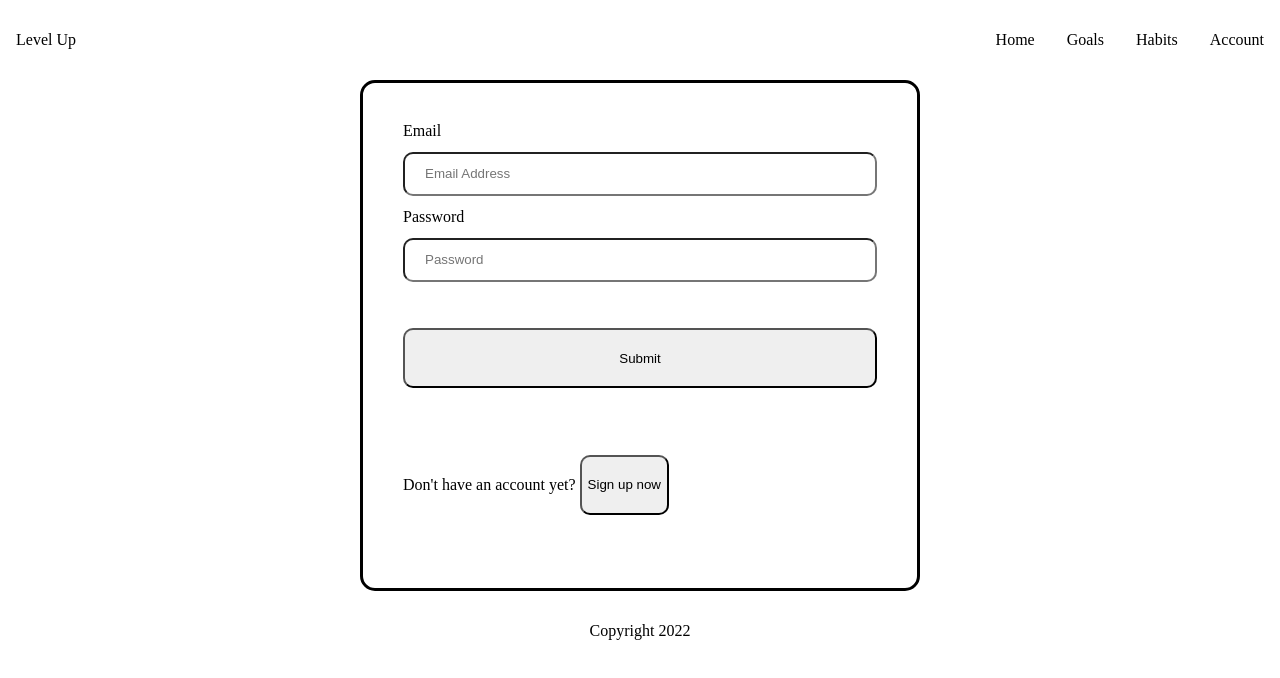
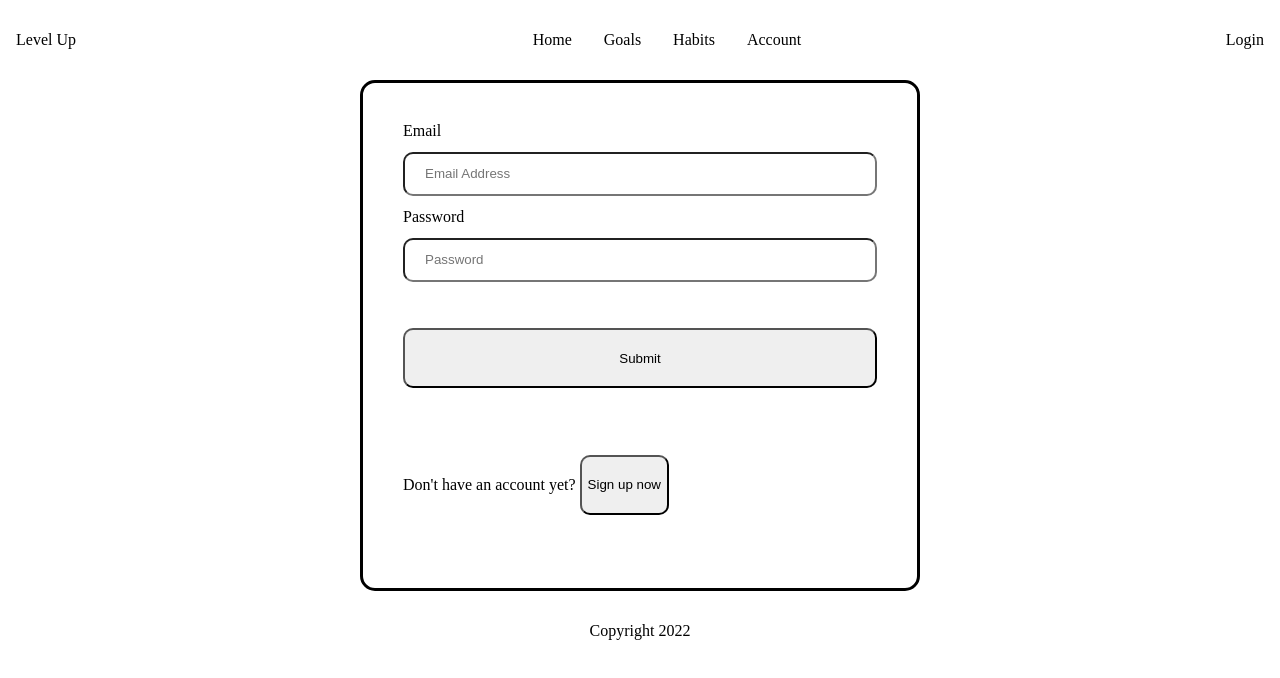
Before and after one commit to DennieCodes/levelup, a Next.js app: page /account/Account in a window 1280 px wide. Shown: the top 678 px of the page. Built offline with nearby package versions, Linux system fonts and the light colour scheme; no server answers.

Commit message:
Added logout functionality, refactored header and account page

```diff
--- a/src/components/layout/header/Header.tsx
+++ b/src/components/layout/header/Header.tsx
@@ -1,12 +1,14 @@
 import Branding from "./branding";
 import styles from "./Header.module.scss";
 import MainNavigation from "./mainNavigation";
+import User from "./user";
 
 export default function Header() {
   return (
     <header className={styles.header}>
       <Branding />
       <MainNavigation />
+      <User />
     </header>
   );
 }
--- a/src/components/layout/header/mainNavigation/MainNavigation.tsx
+++ b/src/components/layout/header/mainNavigation/MainNavigation.tsx
@@ -1,10 +1,7 @@
 import styles from "./MainNavigation.module.scss";
 import Link from "next/link";
-import { useSession } from "next-auth/react";
 
 export default function MainNavigation() {
-  const { data: session } = useSession();
-
   return (
     <nav className={styles.mainNav}>
       <li>
@@ -19,11 +16,6 @@ export default function MainNavigation() {
       <li>
         <Link href="/account">Account</Link>
       </li>
-      {session && session.user !== undefined ? (
-        <p>Welcome, {session.user.name}</p>
-      ) : (
-        ""
-      )}
     </nav>
   );
 }
--- /dev/null
+++ b/src/components/layout/header/user/User.tsx
@@ -0,0 +1,26 @@
+import { useSession, signOut } from "next-auth/react";
+import Link from "next/link";
+
+const User = () => {
+  const { data: session } = useSession();
+
+  const logoutHandler = (event: React.MouseEvent<HTMLButtonElement>) => {
+    event.preventDefault();
+    void signOut();
+  };
+
+  return (
+    <div>
+      {session && session.user !== undefined ? (
+        <div>
+          <p>Welcome, {session.user.name}</p>
+          <button onClick={logoutHandler}>Logout</button>
+        </div>
+      ) : (
+        <Link href="/account">Login</Link>
+      )}
+    </div>
+  );
+};
+
+export default User;
--- /dev/null
+++ b/src/components/layout/header/user/index.ts
@@ -0,0 +1,3 @@
+import User from "./User";
+
+export default User;
--- a/src/pages/account/Account.tsx
+++ b/src/pages/account/Account.tsx
@@ -1,14 +1,20 @@
-// import { useState } from 'react';
 import useToggleState from "../../hooks/useToggleState";
+import { useSession } from "next-auth/react";
+
+import styles from "./Account.module.scss";
+import Profile from "./profile";
 import Register from "./register";
-import styles from "./Account.module.scss";
 import Login from "./login";
 
 export default function Account() {
+  const { data: session } = useSession();
   const [loginRegister, loginRegisterToggle] = useToggleState(true);
 
   return (
     <main className={styles.container}>
+      {session ? (
+        <Profile />
+      ) : (
         <section className={styles.formSection}>
           {loginRegister === true ? (
             <Login toggleRegister={loginRegisterToggle} />
@@ -16,6 +22,7 @@ export default function Account() {
             <Register toggleRegister={loginRegisterToggle} />
           )}
         </section>
+      )}
     </main>
   );
 }
--- /dev/null
+++ b/src/pages/account/profile/Profile.tsx
@@ -0,0 +1,5 @@
+const Profile = () => {
+  return <section>Profile</section>;
+};
+
+export default Profile;
--- /dev/null
+++ b/src/pages/account/profile/index.ts
@@ -0,0 +1,3 @@
+import Profile from "./Profile";
+
+export default Profile;
```
Lines whose indentation alone changed are shown as unchanged.
